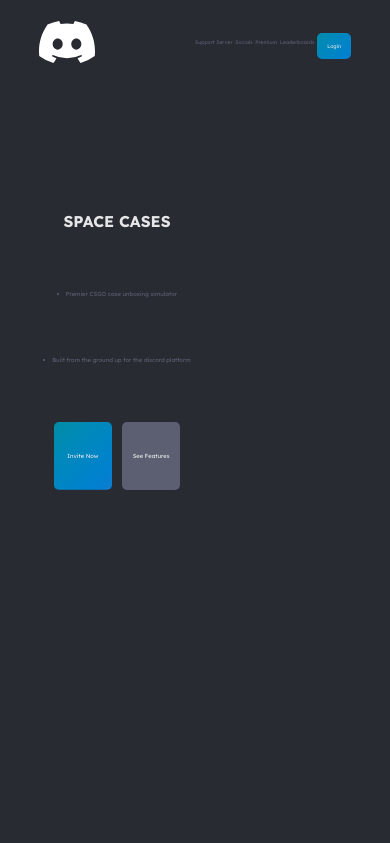
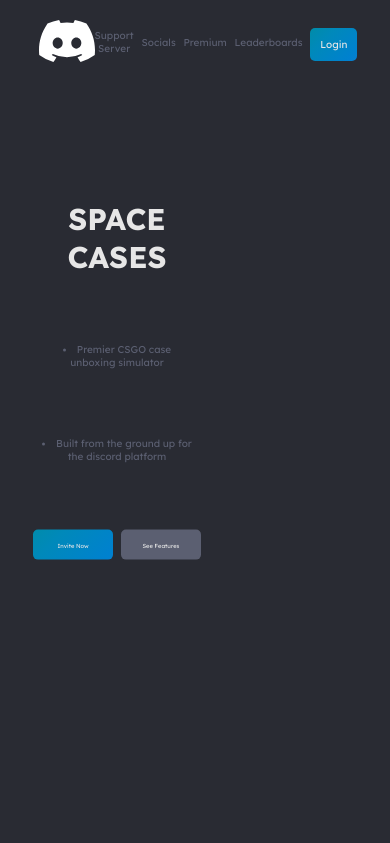
Before and after one commit to RGCSERG/spacecases.io, a Flask app: page / in a window 390 px wide; the page is wider, and only the part inside the window is pictured. Shown: the top 843 px of that part. Run offline with Flask 2, Linux system fonts and the light colour scheme.

Commit message:
started work on making work on all devices

```diff
--- a/webstart/static/style.css
+++ b/webstart/static/style.css
@@ -36,13 +36,13 @@ h1 {
 }
 .header {
     z-index: 3;
-    height: 10vh;
-    width: 100vw;
+    height: clamp(70px,10vh,200px);
+    width: 100%;
     display: flex;
     justify-content: space-between;
     align-items: center;
-    padding-left: 10vw;
-    padding-right: 10vw;
+    padding-left: clamp(25px,10vw,300px);
+    padding-right: clamp(25px,10vw,300px);
 }
 .profile-pic {
     z-index: 10;
@@ -54,7 +54,8 @@ h1 {
     font-weight: normal;
     text-transform: capitalize;
     color: var(--colour6);
-    font-size: 1.3vw;
+    font-size: clamp(10px,1.3vw,60px);
+    text-align: center;
 }
 #login {
     background: linear-gradient(-45deg, #845EC2, #2C73D2, #0081CF, #0089BA, #008E9B, #008F7A);
@@ -66,19 +67,22 @@ h1 {
 }
 .nav-links {
     display: flex;
-    justify-content: space-between;
+    justify-content: center;
     align-items: center;
-    width: 40vw;
+    width: clamp(250px,40vw,1500px);
     height: auto;
+    gap: 2vw;
 }
 .title-screen {
     height: 90vh;
     width: 100vw;
-    padding-left: 10vw;
-    padding-right: 10vw;
+    padding-left: clamp(25px,10vw,1000px);
+    padding-right: clamp(25px,10vw,1000px);
+    display: flex;
+    justify-content: space-between;
+    align-items: center;
 }
 .title-text {
-    padding-top: 15vh;
     width: 40vw;
     height: auto;
     display: flex;
@@ -86,29 +90,29 @@ h1 {
     align-items: center;
     flex-direction: column;
     text-align: center;
-    gap: 7vh;
+    gap: 8vh;
+    transform: translate(0,-10vh);
 }
 .main-text {
-    font-size: 4vw;
+    font-size: clamp(30px,4vw,150px);
     text-transform: uppercase;
 }
 .sub-text {
-    font-size: 1.5vw;
+    font-size: clamp(10px,1.5vw,150px);
 }
 .front-buttons {
     display: flex;
     align-items: center;
     justify-content: space-around;
-    width: 35vw;
-    height: auto;
+    gap: 2vw;
 }
 .front-buttons a {
     background: linear-gradient(-45deg,#845EC2,#2C73D2,#0081CF,#0089BA,#008E9B,#008F7A);
     background-size: 400%;
     animation: gradient 10s ease infinite;
     color: var(--colour2);
-    height: 8vh;
-    width: 15vw;
+    width: clamp(80px,15vw,500px);
+    aspect-ratio: 8/3 ;
     display: flex;
     justify-content: center;
     align-items: center;
```
